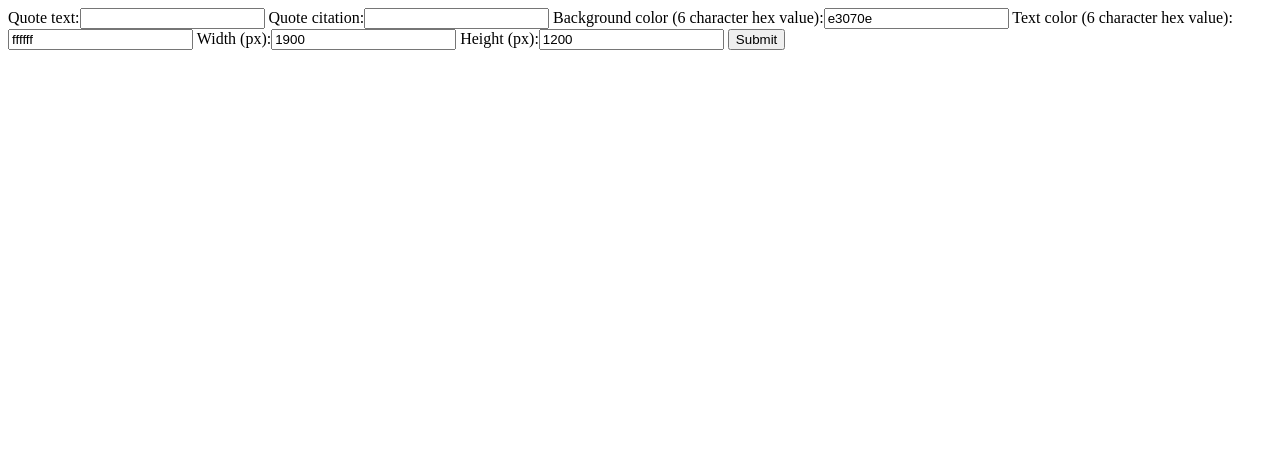
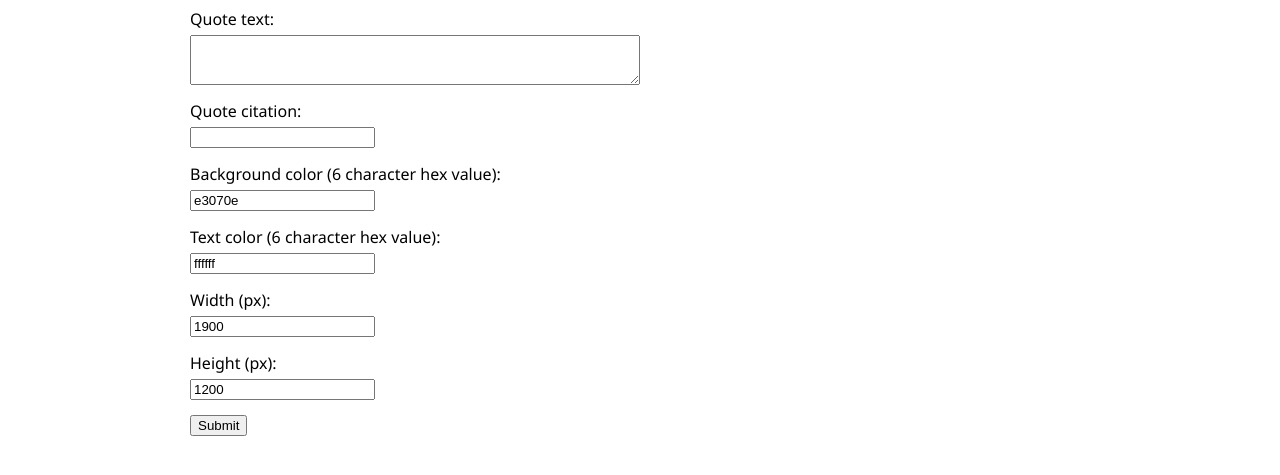
Before and after one commit to student-life-newspaper/quote-box-generator, a Django app: page /generator/ in a window 1280 px wide. Shown: the top 475 px of the page. Run offline with Django 3.2, Linux system fonts and the light colour scheme.

Commit message:
style: add very basic css

```diff
--- a/generator/forms.py
+++ b/generator/forms.py
@@ -1,7 +1,7 @@
 from django import forms
 
 class QuoteBoxForm(forms.Form):
-    quote_text = forms.CharField(label='Quote text', max_length=300)
+    quote_text = forms.CharField(label='Quote text', max_length=500, widget=forms.Textarea)
     quote_citation = forms.CharField(label='Quote citation', max_length=200)
     background_color = forms.CharField(label='Background color (6 character hex value)', initial="e3070e", max_length=6)
     text_color = forms.CharField(label='Text color (6 character hex value)', initial="ffffff", max_length=6)
--- /dev/null
+++ b/generator/static/generator/style.css
@@ -0,0 +1,25 @@
+.site-wrapper {
+    width: 95%;
+    max-width: 900px;
+    margin: auto;
+    font-family: 'Segoe UI', Tahoma, Geneva, Verdana, sans-serif;
+}
+
+#qb-wrapper img {
+    width: 100%;
+    margin-bottom: 20px;
+}
+
+#id_quote_text {
+    width: 50%;
+    height: 50px;
+}
+
+#form-qb input, #form-qb textarea {
+    display: block;
+    margin: 5px 0 15px 0;
+}
+
+#form-qb textarea {
+    font-family: 'Segoe UI', Tahoma, Geneva, Verdana, sans-serif;
+}
--- a/generator/templates/generator/index.html
+++ b/generator/templates/generator/index.html
@@ -1,3 +1,8 @@
+{% load static %}
+
+<link rel="stylesheet" type="text/css" href="{% static 'generator/style.css' %}">
+
+<div class="site-wrapper">
     {% if qb_url %}
     <div id="qb-wrapper">
         <img src="{{ qb_url }}" alt="Quote Box">
@@ -9,3 +14,4 @@
         {{ form }}
         <input id="submit-qb" type="submit" value="Submit" />
     </form>
+</div>
```
Lines whose indentation alone changed are shown as unchanged.
